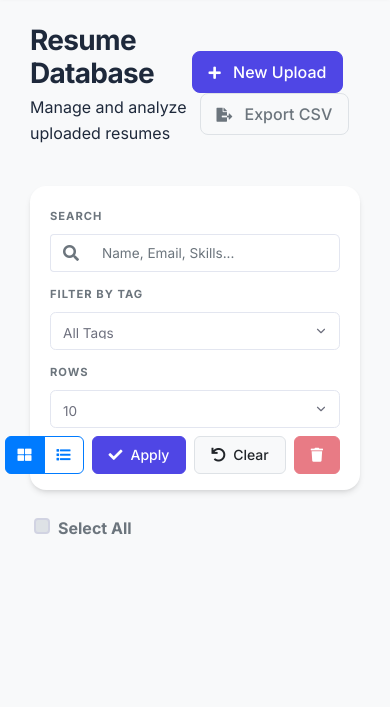
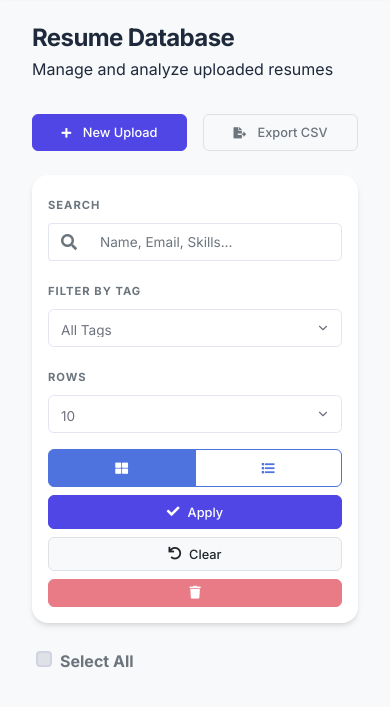
Before and after one commit to OmkarPathak/ResumeParser, a Django app: page /resumes/ in a window 390 px wide. Shown: the part 79-786 px from the top of the page. Run offline with Django 3.2, Linux system fonts and the light colour scheme; the visitor is signed in with stand-in values (Sample User, id 1); data that the repository does not hold is empty; some libraries are stand-ins or nearby versions.

Commit message:
Added mobile responsive classes

```diff
--- a/resume_parser/parser_app/templates/jd_matcher.html
+++ b/resume_parser/parser_app/templates/jd_matcher.html
@@ -6,9 +6,9 @@
     <div class="col-lg-10">
         <div class="card shadow-sm border-0">
              <div class="card-header bg-white border-bottom-0 pt-4 pb-0">
-                <h3 class="mb-0 font-weight-bold" style="color: var(--text-main);">
+                <h4 class="mb-0 font-weight-bold" style="color: var(--text-main);">
                     <i class="fas fa-briefcase text-primary mr-2"></i>Job Description Matcher
-                </h3>
+                </h4>
             </div>
             <div class="card-body p-4">
                 <form method="POST">
@@ -20,7 +20,7 @@
                             placeholder="e.g. We are looking for a Senior Python Developer with experience in Django, AWS, and Machine Learning..." required>{{ job_description }}</textarea>
                     </div>
                     <div class="mt-4">
-                        <button type="submit" class="btn btn-primary shadow-sm">
+                        <button type="submit" class="btn btn-sm btn-primary shadow-sm">
                             <i class="fas fa-search mr-2"></i>Find Candidates
                         </button>
                     </div>
--- a/resume_parser/parser_app/templates/resumes_list.html
+++ b/resume_parser/parser_app/templates/resumes_list.html
@@ -131,18 +131,179 @@
         color: #5a5c69;
         border: 1px solid #eaecf4;
     }
+
+    /* View Toggle Buttons */
+    .btn-view-toggle {
+        border-color: #4e73df !important;
+        color: #4e73df !important;
+        background-color: #fff !important;
+        transition: all 0.2s ease;
+    }
+
+    .btn-view-toggle:hover {
+        background-color: rgba(78, 115, 223, 0.1) !important;
+        border-color: #4e73df !important;
+        color: #4e73df !important;
+    }
+
+    .btn-view-toggle.active {
+        background-color: #4e73df !important;
+        border-color: #4e73df !important;
+        color: #fff !important;
+    }
+
+    .btn-view-toggle.active:hover {
+        background-color: #224abe !important;
+        border-color: #224abe !important;
+    }
+
+    /* Desktop styles for filter actions */
+    .filter-actions-wrapper {
+        display: flex;
+        align-items: flex-end;
+        justify-content: flex-end;
+    }
+
+    .filter-actions-row {
+        display: flex;
+        align-items: center;
+        gap: 0.5rem;
+    }
+
+    /* Mobile Responsive Styles */
+    @media (max-width: 768px) {
+        /* Header adjustments */
+        .page-header {
+            flex-direction: column !important;
+            align-items: flex-start !important;
+            gap: 1rem;
+        }
+
+        .page-header > div:last-child {
+            width: 100%;
+            display: flex;
+            gap: 0.5rem;
+        }
+
+        .page-header .btn {
+            flex: 1;
+            justify-content: center;
+            padding: 0.5rem 0.75rem !important;
+        }
+
+        /* Filter section mobile layout */
+        .filter-actions-wrapper {
+            flex-direction: column !important;
+            gap: 0.75rem;
+            width: 100%;
+        }
+
+        .filter-actions-row {
+            display: flex;
+            flex-wrap: wrap;
+            gap: 0.5rem;
+            width: 100%;
+        }
+
+        .view-toggle-mobile {
+            flex: 0 0 auto;
+        }
+
+        .action-btn-mobile {
+            flex: 1;
+            min-width: 80px;
+        }
+
+        /* Make buttons smaller on mobile */
+        .btn-sm {
+            font-size: 0.8rem;
+            padding: 0.4rem 0.8rem;
+        }
+
+        /* Card adjustments for mobile */
+        .col-xl-3, .col-lg-4, .col-md-6 {
+            -ms-flex: 0 0 100%;
+            flex: 0 0 100%;
+            max-width: 100%;
+        }
+
+        /* Reduce padding on mobile */
+        .container-fluid {
+            padding-left: 1rem;
+            padding-right: 1rem;
+        }
+
+        .card-body {
+            padding: 1rem !important;
+        }
+
+        /* Title size adjustments */
+        h3 {
+            font-size: 1.5rem;
+        }
+
+        /* Filter controls full width on mobile */
+        .col-md-3, .col-md-2, .col-md-4 {
+            -ms-flex: 0 0 100%;
+            flex: 0 0 100%;
+            max-width: 100%;
+            margin-bottom: 1rem !important;
+        }
+
+        .col-md-4:last-child {
+            margin-bottom: 0 !important;
+        }
+
+        /* Stack filter actions vertically on very small screens */
+        @media (max-width: 480px) {
+            .filter-actions-row {
+                flex-direction: column;
+            }
+
+            .view-toggle-mobile {
+                width: 100%;
+            }
+
+            .btn-group {
+                width: 100%;
+            }
+
+            .btn-group .btn {
+                flex: 1;
+            }
+
+            .action-btn-mobile {
+                width: 100%;
+            }
+        }
+    }
+
+    /* Tablet adjustments */
+    @media (min-width: 769px) and (max-width: 992px) {
+        .col-md-3 {
+            -ms-flex: 0 0 50%;
+            flex: 0 0 50%;
+            max-width: 50%;
+        }
+
+        .col-md-2 {
+            -ms-flex: 0 0 50%;
+            flex: 0 0 50%;
+            max-width: 50%;
+        }
+    }
 </style>
 
 <div class="container-fluid" style="margin-top: 1.5rem;">
     <!-- Header Section -->
-    <div class="d-flex justify-content-between align-items-center mb-4">
+    <div class="d-flex justify-content-between align-items-center mb-4 page-header">
         <div>
             <h3 class="font-weight-bold text-gray-800 mb-1">Resume Database</h3>
             <p className="text-muted small mb-0">Manage and analyze uploaded resumes</p>
         </div>
         <div>
-            <a href="{% url 'homepage' %}" class="btn btn-primary shadow-sm"><i class="fas fa-plus fa-sm text-white-50 mr-2"></i> New Upload</a>
-            <a href="{% url 'export_resumes' %}?{{ request.GET.urlencode }}" class="btn btn-light text-secondary border shadow-sm ml-2"><i class="fas fa-file-export fa-sm mr-2"></i> Export CSV</a>
+            <a href="{% url 'homepage' %}" class="btn btn-sm btn-primary shadow-sm"><i class="fas fa-plus fa-sm text-white-50 mr-2"></i> New Upload</a>
+            <a href="{% url 'export_resumes' %}?{{ request.GET.urlencode }}" class="btn btn-sm btn-light text-secondary border shadow-sm ml-2"><i class="fas fa-file-export fa-sm mr-2"></i> Export CSV</a>
         </div>
     </div>
 
@@ -219,24 +380,26 @@
                             <option value="all" {% if request.GET.per_page == 'all' %}selected{% endif %}>All</option>
                         </select>
                     </div>
-                    <div class="col-md-4 text-md-right d-flex align-items-end justify-content-end">
-                        <div class="btn-group mr-2" role="group" aria-label="View Mode">
-                            <button type="button" class="btn btn-sm btn-outline-primary active" id="btn-view-card" onclick="switchView('card')" title="Card View" style="height: 38px;">
+                    <div class="col-md-4 text-md-right filter-actions-wrapper">
+                        <div class="filter-actions-row">
+                            <div class="btn-group view-toggle-mobile" role="group" aria-label="View Mode">
+                                <button type="button" class="btn btn-sm btn-view-toggle active" id="btn-view-card" onclick="switchView('card')" title="Card View" style="height: 38px;">
                                     <i class="fas fa-th-large"></i>
                                 </button>
-                            <button type="button" class="btn btn-sm btn-outline-primary" id="btn-view-table" onclick="switchView('table')" title="Table View" style="height: 38px;">
+                                <button type="button" class="btn btn-sm btn-view-toggle" id="btn-view-table" onclick="switchView('table')" title="Table View" style="height: 38px;">
                                     <i class="fas fa-list"></i>
                                 </button>
                             </div>
-                        <button type="submit" class="btn btn-primary btn-sm px-3 shadow-sm d-flex align-items-center" style="height: 38px;">
+                            <button type="submit" class="btn btn-sm btn-primary px-3 shadow-sm d-flex align-items-center justify-content-center action-btn-mobile" style="height: 38px;">
                                 <i class="fas fa-check mr-2"></i> Apply
                             </button>
-                        <a href="{% url 'resumes_list' %}" class="btn btn-light btn-sm px-3 ml-2 border shadow-sm d-flex align-items-center" style="height: 38px;">
+                            <a href="{% url 'resumes_list' %}" class="btn btn-sm btn-light px-3 border shadow-sm d-flex align-items-center justify-content-center action-btn-mobile" style="height: 38px;">
                                 <i class="fas fa-undo mr-2"></i> Clear
                             </a>
-                        <button type="submit" class="btn btn-danger btn-sm ml-2 px-3 shadow-sm d-flex align-items-center justify-content-center" form="bulk-delete-form" onclick="return confirm('Delete selected?')" id="bulk-delete-btn" disabled style="height: 38px;">
+                            <button type="submit" class="btn btn-sm btn-danger px-3 shadow-sm d-flex align-items-center justify-content-center action-btn-mobile" form="bulk-delete-form" onclick="return confirm('Delete selected?')" id="bulk-delete-btn" disabled style="height: 38px;">
                                 <i class="fas fa-trash"></i>
                             </button>
+                        </div>
                     </div>
                 </div>
             </form>
```
Lines whose indentation alone changed are shown as unchanged.
